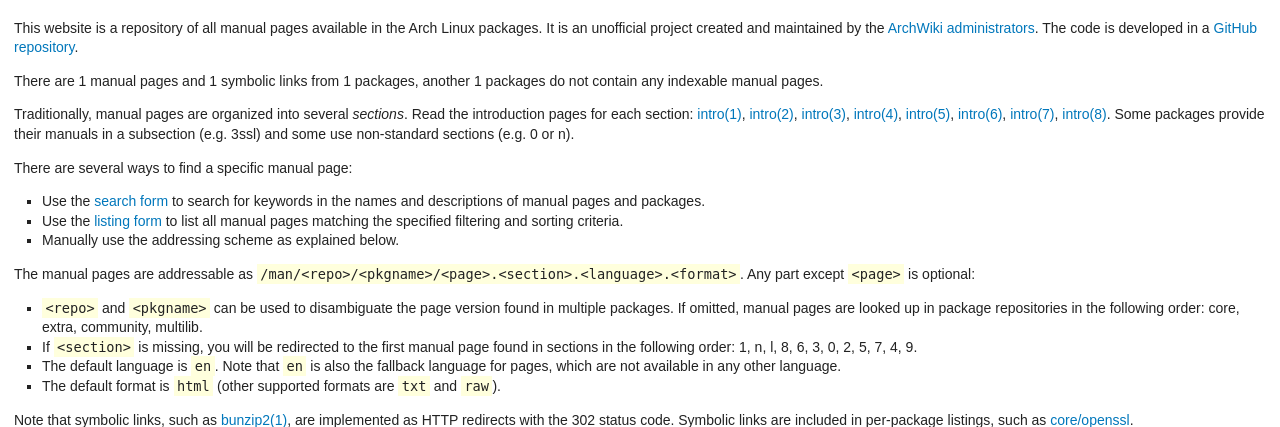
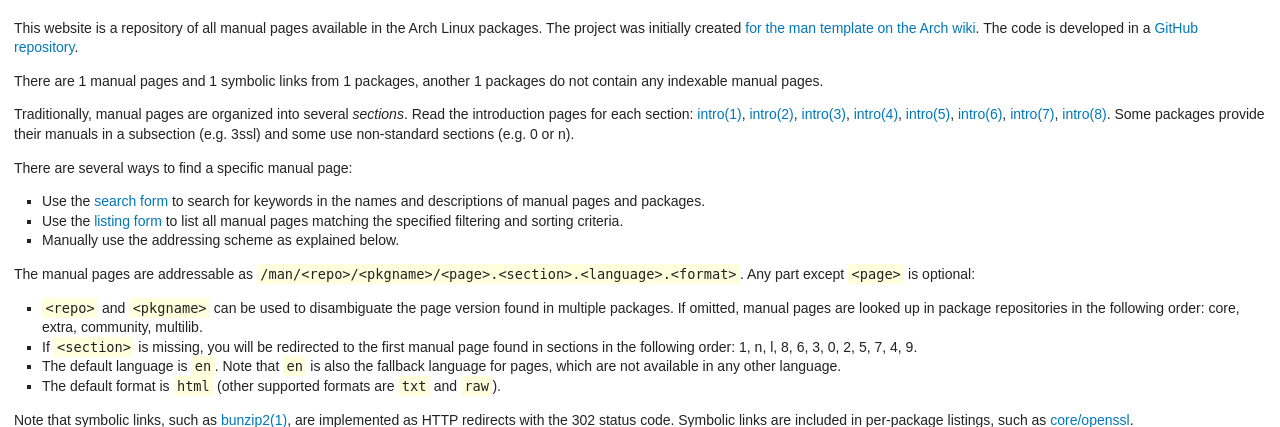
Before and after one commit to archlinux/archmanweb, a Django app: template archmanweb/templates/index.html in a window 1280 px wide. Shown: the part 65-492 px from the top of the page. Run offline with Django 3.2, Linux system fonts and the light colour scheme; the template is opened without the code that fills it: most values are stand-ins (such as "Sample title", 1, 10 or a date in 2020); parts of the project's set-up code (start-up, migrations or seed data) failed here and were passed over.

Commit message:
index.html: reword the intro paragraph

```diff
--- a/archmanweb/templates/index.html
+++ b/archmanweb/templates/index.html
@@ -6,7 +6,7 @@
 
 <p>
 This website is a repository of all manual pages available in the <a htref="https://www.archlinux.org/packages/">Arch Linux packages</a>.
-It is an unofficial project created and maintained by the <a href="https://wiki.archlinux.org/index.php/ArchWiki:Administrators">ArchWiki administrators</a>.
+The project was initially created <a href="https://github.com/lahwaacz/archmanweb/tree/deployment#about">for the man template on the Arch wiki</a>.
 The code is developed in a <a href="https://github.com/lahwaacz/archmanweb">GitHub repository</a>.
 </p>
 
```
